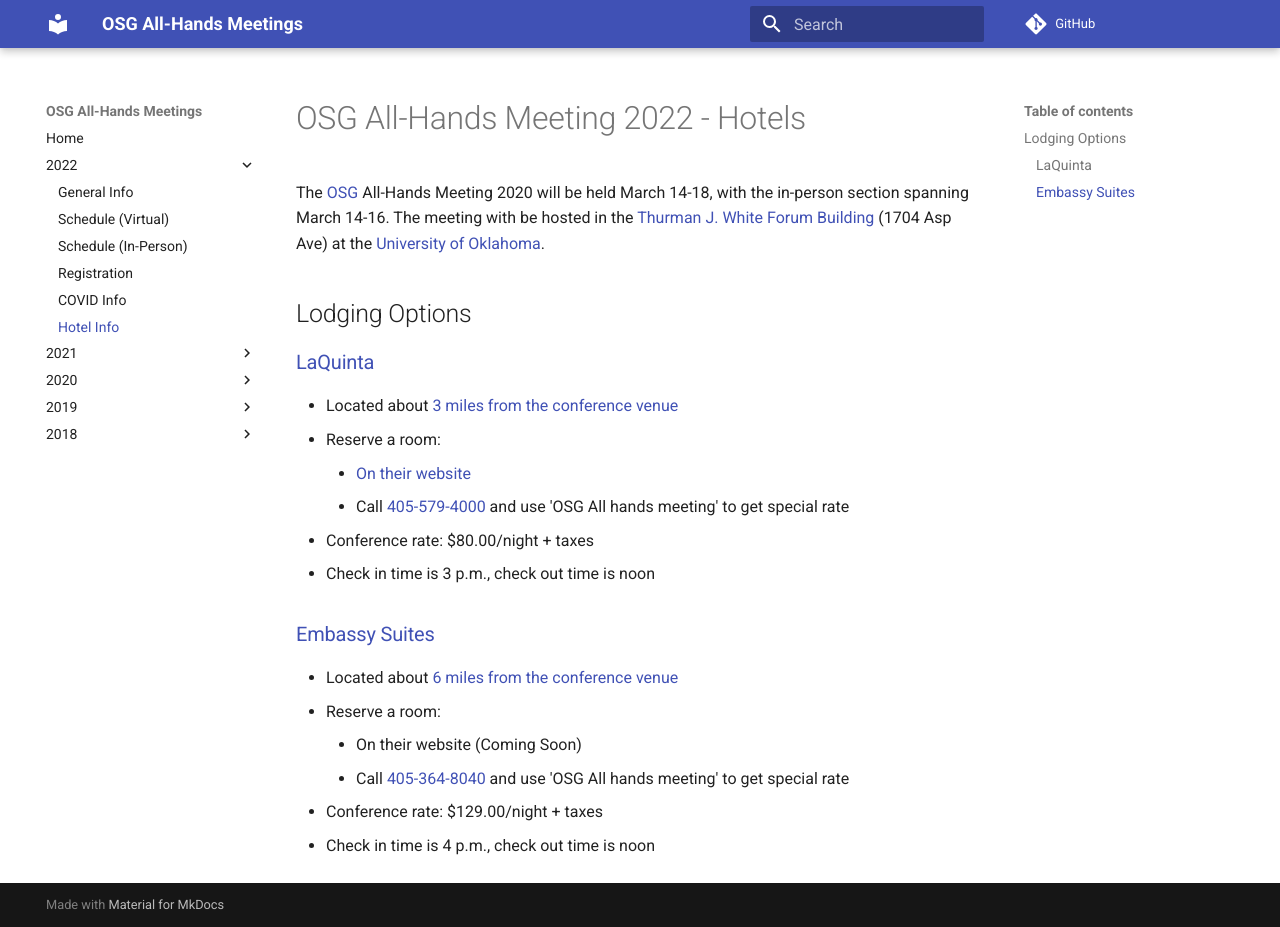
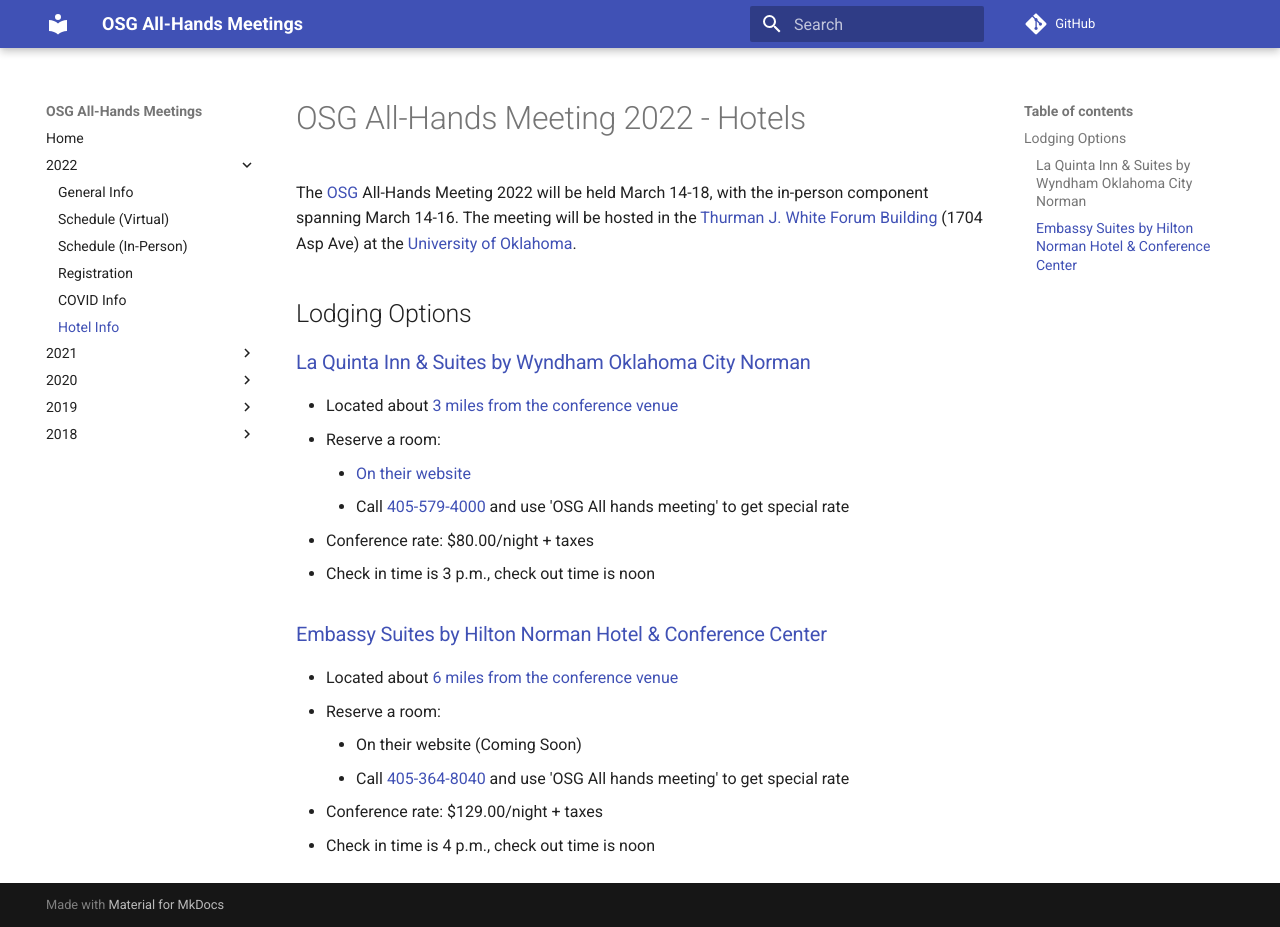
Before and after one commit to osg-htc/all-hands, an MkDocs documentation site: the page built from docs/2022/hotels.md, in a window 1280 px wide and 927 px high. Built offline with MkDocs 1.6.1 and Material for MkDocs 9.7.7, drawn with Linux system fonts in a browser that asks for light colours; comment, search, counter and statistics services are not loaded.

Commit message:
Adding Tim's changes

```diff
--- a/docs/2022/hotels.md
+++ b/docs/2022/hotels.md
@@ -1,12 +1,12 @@
 # OSG All-Hands Meeting 2022 - Hotels
 
-The [OSG](https://osg-htc.org) All-Hands Meeting 2020 will be held March 14-18, with the in-person section spanning March 14-16.
-The meeting with be hosted in the [Thurman J. White Forum Building](https://pacs.ou.edu/about/conference-services/location/)
+The [OSG](https://osg-htc.org) All-Hands Meeting 2022 will be held March 14-18, with the in-person component spanning March 14-16.
+The meeting will be hosted in the [Thurman J. White Forum Building](https://pacs.ou.edu/about/conference-services/location/)
 (1704 Asp Ave) at the [University of Oklahoma](https://www.ou.edu/).
 
 ## Lodging Options
 
-### [LaQuinta](https://www.wyndhamhotels.com/laquinta/norman-oklahoma/la-quinta-oklahoma-city-norman/overview)
+### [La Quinta Inn & Suites by Wyndham Oklahoma City Norman](https://www.wyndhamhotels.com/laquinta/norman-oklahoma/la-quinta-oklahoma-city-norman/overview)
 
 - Located about [3 miles from the conference venue](https://www.google.com/maps/dir/Thurman+J.+White+Forum+Building,+1704+Asp+Avenue,+Norman,+OK+73072/La+Quinta+Inn+%26+Suites+by+Wyndham+Oklahoma+City+Norman,+930+Ed+Noble+Dr,+Norman,+OK+73072/@35.194631,-97.4815439,14z/data=!3m1!4b1!4m14!4m13!1m5!1m1!1s0x87b2682eef70daf9:0xa545a18f3b614551!2m2!1d-97.4452463!2d35.1979906!1m5!1m1!1s0x87b269009c755e43:0x7d6828ef878198cf!2m2!1d-97.483177!2d35.2072214!3e0)
 - Reserve a room:
@@ -15,7 +15,7 @@ The meeting with be hosted in the [Thurman J. White Forum Building](https://pacs
 - Conference rate: $80.00/night + taxes
 - Check in time is 3 p.m., check out time is noon
 
-### [Embassy Suites](https://www.hilton.com/en/hotels/okceses-embassy-suites-norman-hotel-and-conference-center/)
+### [Embassy Suites by Hilton Norman Hotel & Conference Center](https://www.hilton.com/en/hotels/okceses-embassy-suites-norman-hotel-and-conference-center/)
 
 - Located about [6 miles from the conference venue](https://www.google.com/maps/dir/Thurman+J.+White+Forum+Building,+1704+Asp+Ave,+Norman,+OK+73072/2501+Conference+Dr,+Norman,+OK+73069/@35.2136079,-97.4992128,13.06z/data=!4m14!4m13!1m5!1m1!1s0x87b2682eef70daf9:0xa545a18f3b614551!2m2!1d-97.4452463!2d35.1979906!1m5!1m1!1s0x87b269810e60a861:0xf23b5979b16c6a77!2m2!1d-97.4782273!2d35.2436275!3e0)
 - Reserve a room:
```
